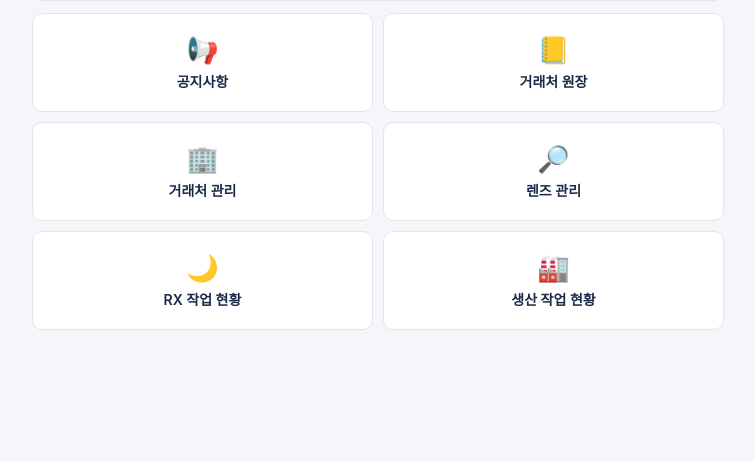
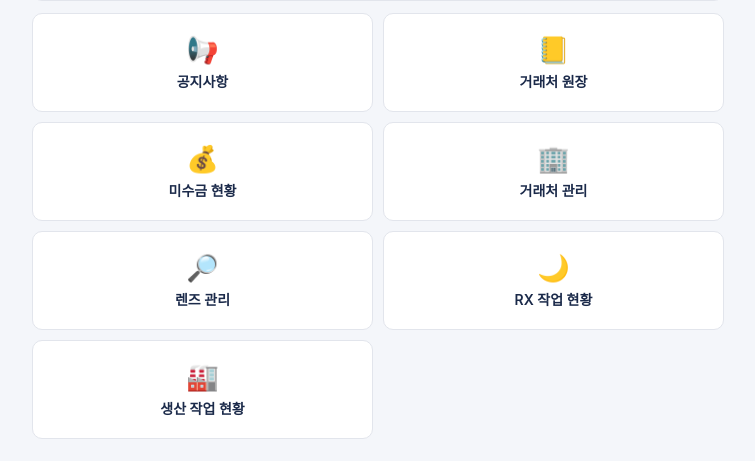
Before and after one commit to hyunni26/JLMS-APP, a Flask app: page / in a window 1280 px wide. Shown: the part 308-769 px from the top of the page, without its empty margins (262-1017 px from the left). Run offline with Flask 3, Linux system fonts and the light colour scheme; the visitor is signed in with stand-in values (Sample User, id 1).

Commit message:
Update dashboard.html
- 대시보드에 '미수금 현황' 메뉴 추가
- 전체 거래처를 전미수금/매출/반품/입금/할인/이월미수금/순매출액
  표로 표시, 기본 기간은 이번달 1일~오늘
- 반품은 statement_items.amount 음수값 기준으로 판별
- 할인은 거래처별 discount_rate × 기간 내 입금액
- 행 클릭시 해당 거래처 원장 상세로 이동

```diff
--- a/templates/dashboard.html
+++ b/templates/dashboard.html
@@ -38,6 +38,7 @@ function startSync() {
 <div class="menu-grid">
   <a class="menu-item" href="{{ url_for('notices') }}"><span class="icon">📢</span>공지사항</a>
   <a class="menu-item" href="{{ url_for('ledger_company_list') }}"><span class="icon">📒</span>거래처 원장</a>
+  <a class="menu-item" href="{{ url_for('receivables') }}"><span class="icon">💰</span>미수금 현황</a>
   <a class="menu-item" href="{{ url_for('companies') }}"><span class="icon">🏢</span>거래처 관리</a>
   <a class="menu-item" href="{{ url_for('lens_types') }}"><span class="icon">🔎</span>렌즈 관리</a>
   <a class="menu-item" href="{{ url_for('night_work') }}"><span class="icon">🌙</span>RX 작업 현황</a>
```
